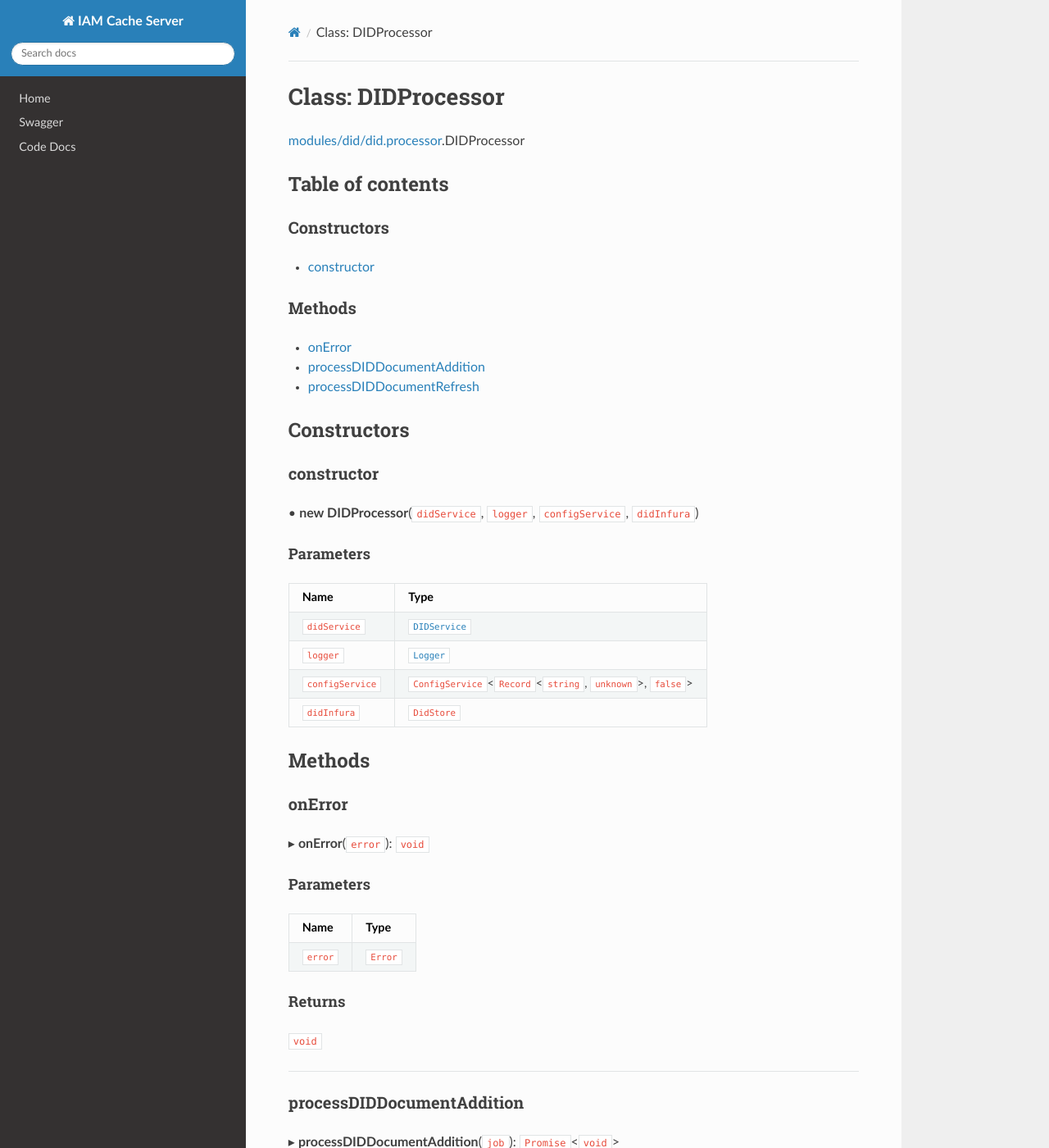
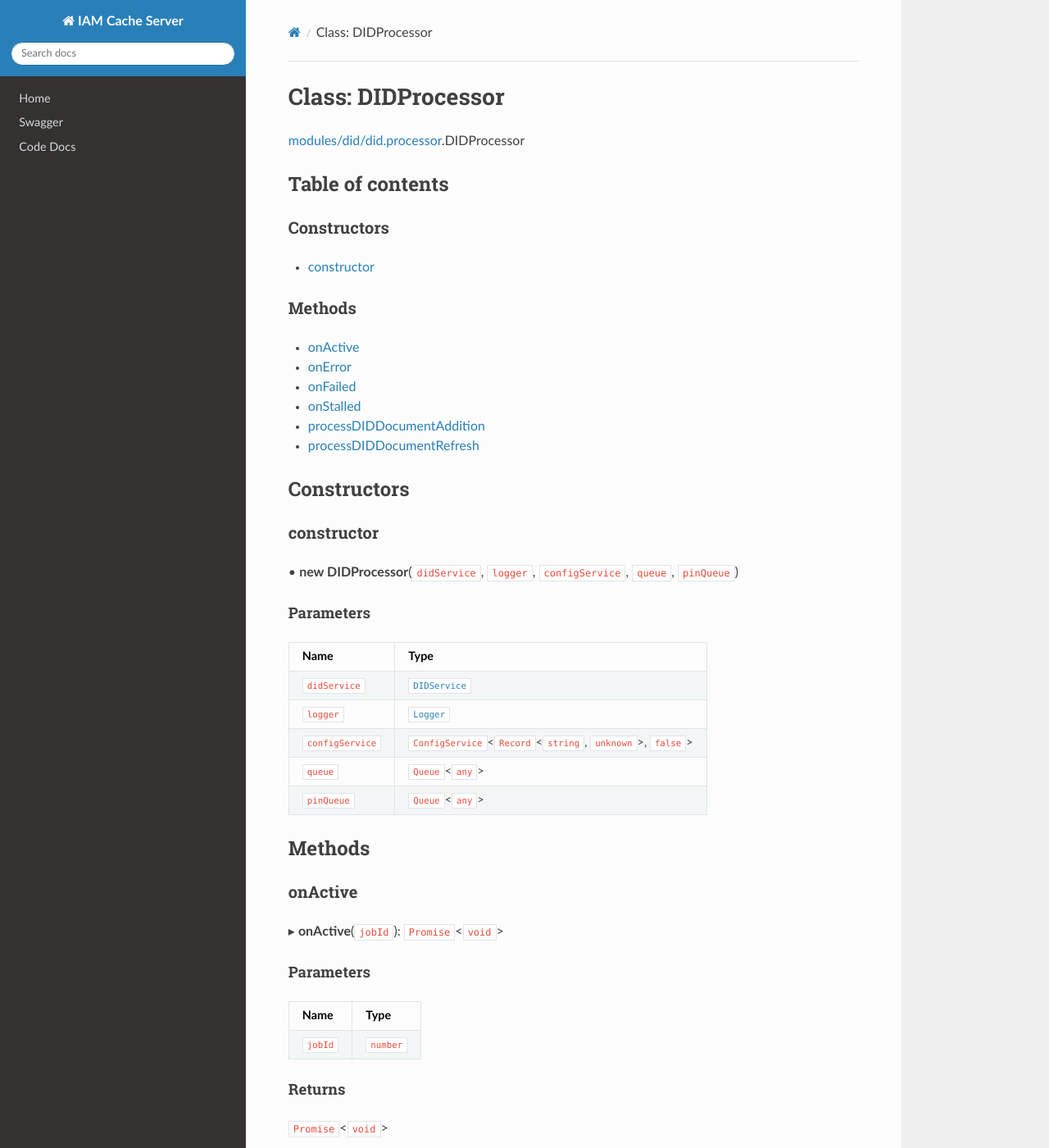
Before and after one commit to energywebfoundation/ssi-hub, an MkDocs documentation site: the page built from docs/api/classes/modules_did_did_processor.DIDProcessor.md, in a window 1280 px wide and 1400 px high. Shown: the whole window at 82% size. Built offline with MkDocs 1.6.1, drawn with Linux system fonts in a browser that asks for light colours; nearby versions of some CDN libraries; some of the changed text lies outside the part shown.

Commit message:
fix: pin claim in separate queue

```diff
--- a/docs/api/classes/modules_did_did_processor.DIDProcessor.md
+++ b/docs/api/classes/modules_did_did_processor.DIDProcessor.md
@@ -10,7 +10,10 @@
 
 ### Methods
 
+- [onActive](modules_did_did_processor.DIDProcessor.md#onactive)
 - [onError](modules_did_did_processor.DIDProcessor.md#onerror)
+- [onFailed](modules_did_did_processor.DIDProcessor.md#onfailed)
+- [onStalled](modules_did_did_processor.DIDProcessor.md#onstalled)
 - [processDIDDocumentAddition](modules_did_did_processor.DIDProcessor.md#processdiddocumentaddition)
 - [processDIDDocumentRefresh](modules_did_did_processor.DIDProcessor.md#processdiddocumentrefresh)
 
@@ -18,7 +21,7 @@
 
 ### constructor
 
-• **new DIDProcessor**(`didService`, `logger`, `configService`, `didInfura`)
+• **new DIDProcessor**(`didService`, `logger`, `configService`, `queue`, `pinQueue`)
 
 #### Parameters
 
@@ -27,9 +30,26 @@
 | `didService` | [`DIDService`](modules_did_did_service.DIDService.md) |
 | `logger` | [`Logger`](modules_logger_logger_service.Logger.md) |
 | `configService` | `ConfigService`<`Record`<`string`, `unknown`\>, ``false``\> |
-| `didInfura` | `DidStore` |
+| `queue` | `Queue`<`any`\> |
+| `pinQueue` | `Queue`<`any`\> |
 
 ## Methods
+
+### onActive
+
+▸ **onActive**(`jobId`): `Promise`<`void`\>
+
+#### Parameters
+
+| Name | Type |
+| :------ | :------ |
+| `jobId` | `number` |
+
+#### Returns
+
+`Promise`<`void`\>
+
+___
 
 ### onError
 
@@ -44,6 +64,38 @@
 #### Returns
 
 `void`
+
+___
+
+### onFailed
+
+▸ **onFailed**(`jobId`): `Promise`<`void`\>
+
+#### Parameters
+
+| Name | Type |
+| :------ | :------ |
+| `jobId` | `number` |
+
+#### Returns
+
+`Promise`<`void`\>
+
+___
+
+### onStalled
+
+▸ **onStalled**(`jobId`): `Promise`<`void`\>
+
+#### Parameters
+
+| Name | Type |
+| :------ | :------ |
+| `jobId` | `number` |
+
+#### Returns
+
+`Promise`<`void`\>
 
 ___
 
```
Also changed, not shown: docs/api/classes/modules_did_pin_processor.PinProcessor.md (added, +115 -0 lines), docs/api/modules.md (+1 -0 lines), docs/api/modules/modules_did_did_types.md (+27 -6 lines), docs/api/modules/modules_did_pin_processor.md (added, +7 -0 lines), 6 other files.
